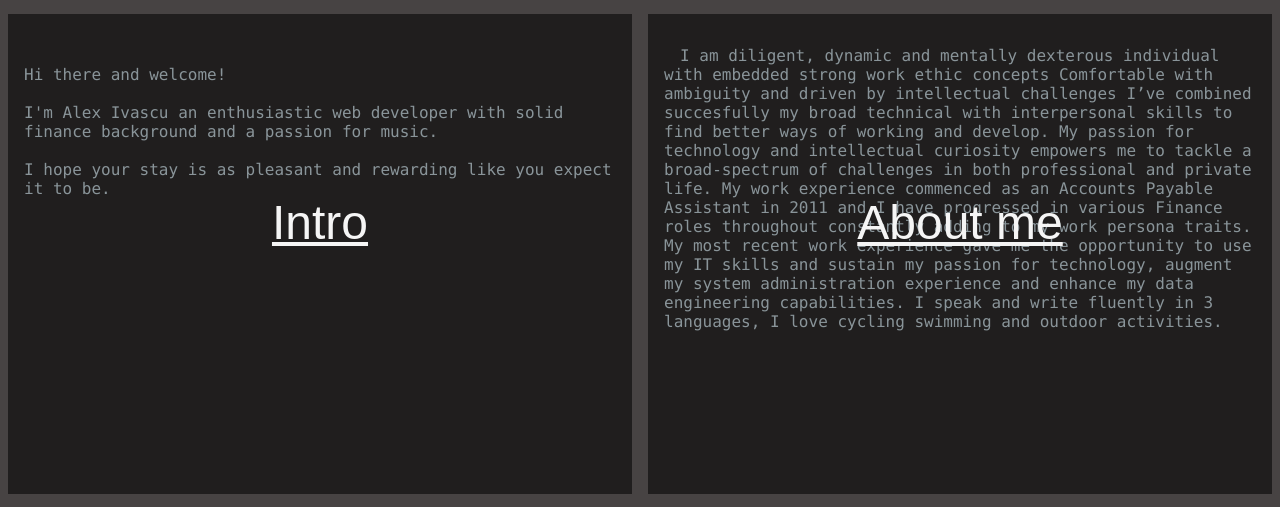
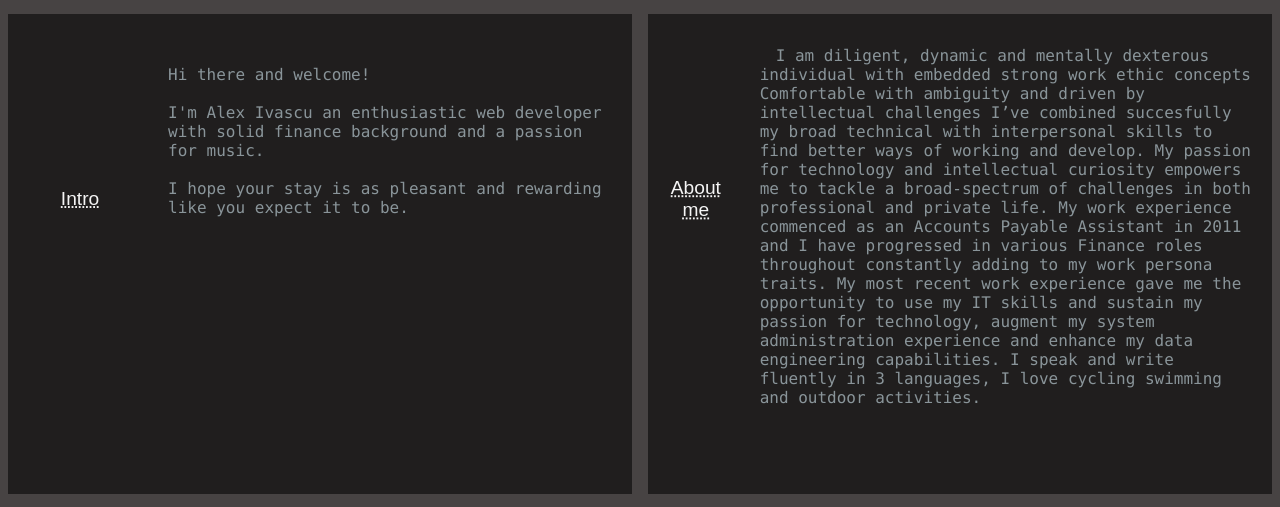
Before and after one commit to dentategyrus/Resume, a website: page index.html in a window 1280 px wide. Shown: the part 234-741 px from the top of the page. Drawn offline with Linux system fonts and the light colour scheme.

Commit message:
last for today

```diff
--- a/styles.css
+++ b/styles.css
@@ -19,7 +19,7 @@ html {
 .flex-container > div {
   background-color: #201e1e;
   margin: 0.5rem;
-  height: 30rem;
+  height: 30rem;/* remove the height for a different layout*/
   display: flex;
 }
 
@@ -27,16 +27,20 @@ html {
   background: none;
   color: whitesmoke;
   width: calc(50% - 1rem);
-  height: 52%;
-  font-size: 3rem;
+  height: 77%;
+  font-size: 2rem;
   border-style: none;
-  position: absolute;
-  text-decoration: underline;
+  text-decoration: underline dotted;
+  outline: none; /*removes buttons outline*/
+}
+  /*position: absolute;*/ /* add the abbsolute position center the button*/
+  input[type="reset"]:focus{
+    outline: none;
 }
 
 .toggle-text:not(:hover) {
-  transition: 3s;
-  transform: rotateY(360deg);
+  transition: 4s;
+  transform: scale3d(0.6, 0.6, -0.3);
 }
 
 /*style four sections*/
```
